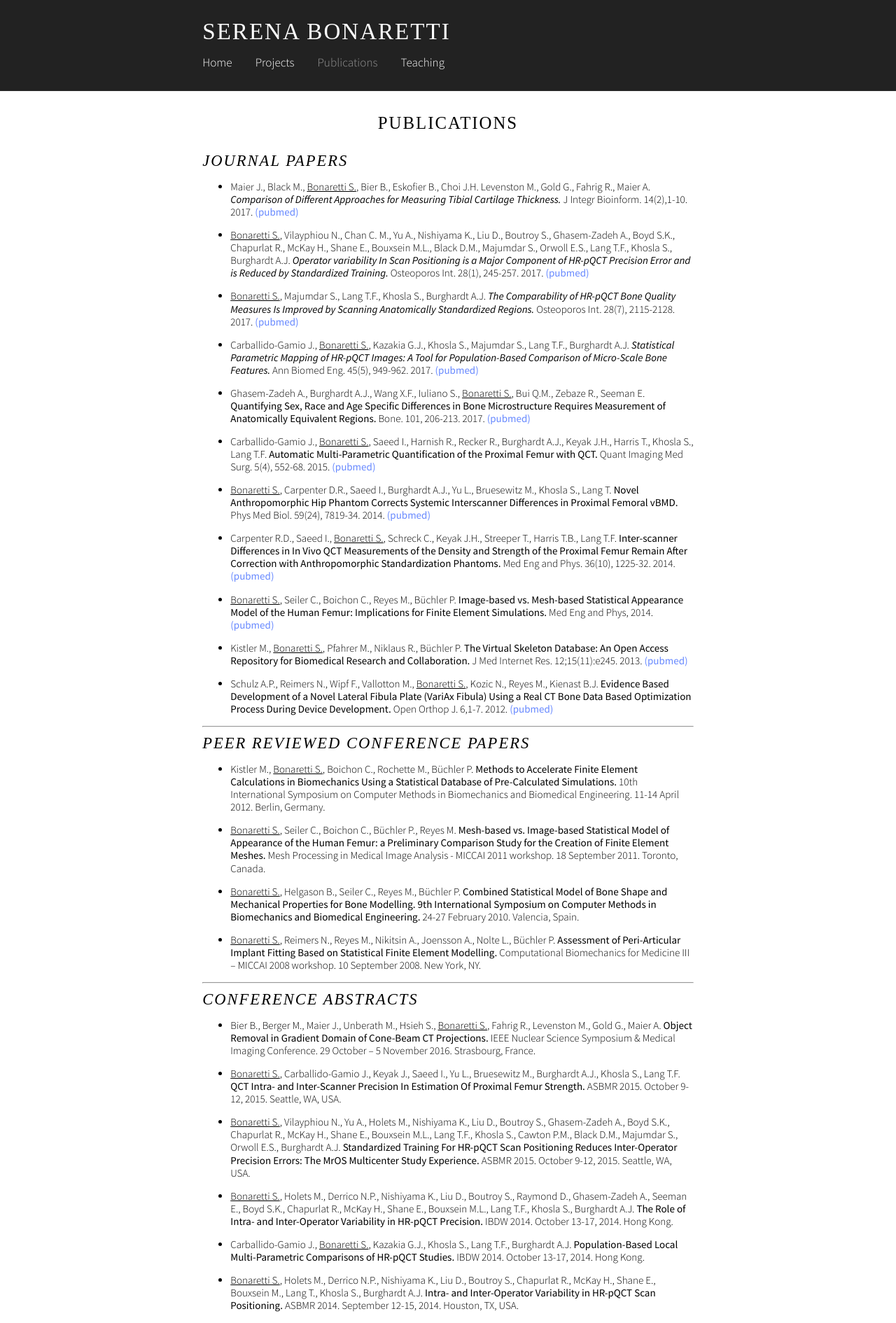
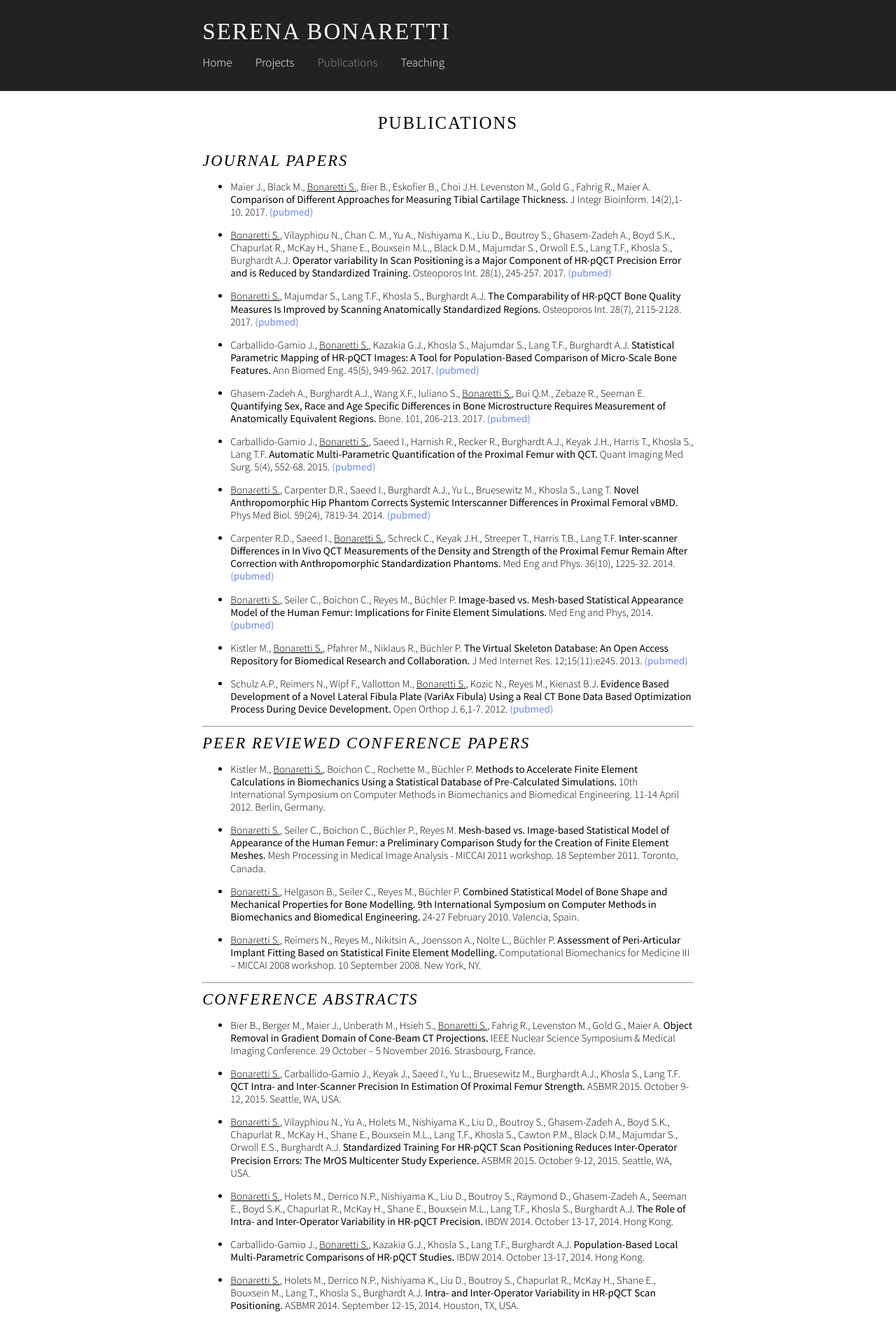
Before and after one commit to sbonaretti/sbonaretti.github.io, a Jekyll site: the page built from Publications.md, in a window 1280 px wide. Shown: the top 1890 px of the page at 70% size. Built offline with Jekyll 4.4.1, drawn with Linux system fonts in a browser that asks for light colours; some web fonts are replaced.

Commit message:
Update Publications.md

```diff
--- a/Publications.md
+++ b/Publications.md
@@ -5,13 +5,13 @@ title: "Publications"
 
 # *Journal Papers*
 
-* Maier J., Black M., <ins>Bonaretti S.</ins>, Bier B., Eskofier B., Choi J.H. Levenston M., Gold G., Fahrig R., Maier A. **_Comparison of Different Approaches for Measuring Tibial Cartilage Thickness._** J Integr Bioinform. 14(2),1-10. 2017. [(pubmed)](https://www.ncbi.nlm.nih.gov/pubmed/28753537){:target="_blank"}
+* Maier J., Black M., <ins>Bonaretti S.</ins>, Bier B., Eskofier B., Choi J.H. Levenston M., Gold G., Fahrig R., Maier A. **Comparison of Different Approaches for Measuring Tibial Cartilage Thickness.** J Integr Bioinform. 14(2),1-10. 2017. [(pubmed)](https://www.ncbi.nlm.nih.gov/pubmed/28753537){:target="_blank"}
 
-* <ins>Bonaretti S.</ins>, Vilayphiou N., Chan C. M., Yu A.,  Nishiyama K., Liu D., Boutroy S., Ghasem-Zadeh A., Boyd S.K., Chapurlat R., McKay H., Shane E., Bouxsein M.L., Black D.M., Majumdar S., Orwoll E.S., Lang T.F., Khosla S., Burghardt A.J. **_Operator variability In Scan Positioning is a Major Component of HR-pQCT Precision Error and is Reduced by Standardized Training._** Osteoporos Int. 28(1), 245-257. 2017. [(pubmed)](https://www.ncbi.nlm.nih.gov/pubmed/27475931){:target="_blank"}
+* <ins>Bonaretti S.</ins>, Vilayphiou N., Chan C. M., Yu A.,  Nishiyama K., Liu D., Boutroy S., Ghasem-Zadeh A., Boyd S.K., Chapurlat R., McKay H., Shane E., Bouxsein M.L., Black D.M., Majumdar S., Orwoll E.S., Lang T.F., Khosla S., Burghardt A.J. **Operator variability In Scan Positioning is a Major Component of HR-pQCT Precision Error and is Reduced by Standardized Training.** Osteoporos Int. 28(1), 245-257. 2017. [(pubmed)](https://www.ncbi.nlm.nih.gov/pubmed/27475931){:target="_blank"}
 
-* <ins>Bonaretti S.</ins>, Majumdar S., Lang T.F., Khosla S., Burghardt A.J.  **_The Comparability of HR-pQCT Bone Quality Measures Is Improved by Scanning Anatomically Standardized Regions._** Osteoporos Int. 28(7), 2115-2128. 2017. [(pubmed)](https://www.ncbi.nlm.nih.gov/pubmed/28391447){:target="_blank"}
+* <ins>Bonaretti S.</ins>, Majumdar S., Lang T.F., Khosla S., Burghardt A.J.  **The Comparability of HR-pQCT Bone Quality Measures Is Improved by Scanning Anatomically Standardized Regions.** Osteoporos Int. 28(7), 2115-2128. 2017. [(pubmed)](https://www.ncbi.nlm.nih.gov/pubmed/28391447){:target="_blank"}
 
-* Carballido-Gamio J., <ins>Bonaretti S.</ins>, Kazakia G.J., Khosla S., Majumdar S., Lang T.F., Burghardt A.J. **_Statistical Parametric Mapping of HR-pQCT Images: A Tool for Population-Based Comparison of Micro-Scale Bone Features._** Ann Biomed Eng. 45(5), 949-962. 2017. [(pubmed)](https://www.ncbi.nlm.nih.gov/pubmed/27830488 ){:target="_blank"}
+* Carballido-Gamio J., <ins>Bonaretti S.</ins>, Kazakia G.J., Khosla S., Majumdar S., Lang T.F., Burghardt A.J. **Statistical Parametric Mapping of HR-pQCT Images: A Tool for Population-Based Comparison of Micro-Scale Bone Features.** Ann Biomed Eng. 45(5), 949-962. 2017. [(pubmed)](https://www.ncbi.nlm.nih.gov/pubmed/27830488 ){:target="_blank"}
 
 * Ghasem-Zadeh A., Burghardt A.J., Wang X.F., Iuliano S., <ins>Bonaretti S.</ins>, Bui Q.M., Zebaze R., Seeman E. **Quantifying Sex, Race and Age Specific Differences in Bone Microstructure Requires Measurement of Anatomically Equivalent Regions.** Bone. 101, 206-213. 2017. [(pubmed)](https://www.ncbi.nlm.nih.gov/pubmed/28502884 ){:target="_blank"}
 
```
